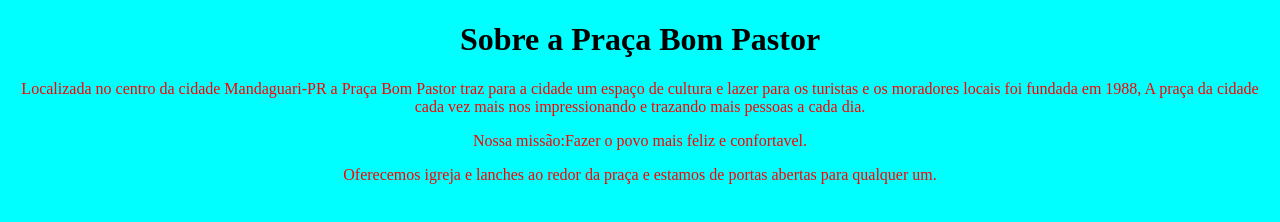
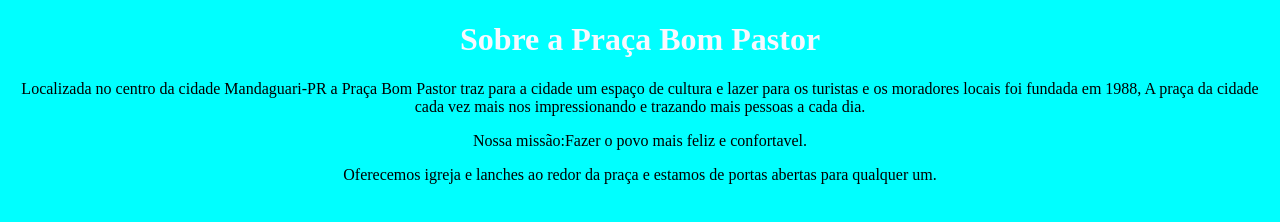
Before and after one commit to gabriell43/pensamntocomputacional2, a plain HTML site: page index.html in a window 1280 px wide. Drawn offline with Linux system fonts and the light colour scheme.

Commit message:
index.html

```diff
--- a/style.css
+++ b/style.css
@@ -2,8 +2,8 @@ body{
     background-color: cyan;
 }
 h1{
+    text-align: center;color: ghostwhite;
+}
+p{
     text-align: center;color: black;
 }
-p{
-    text-align: center;color: red;
-}
```
